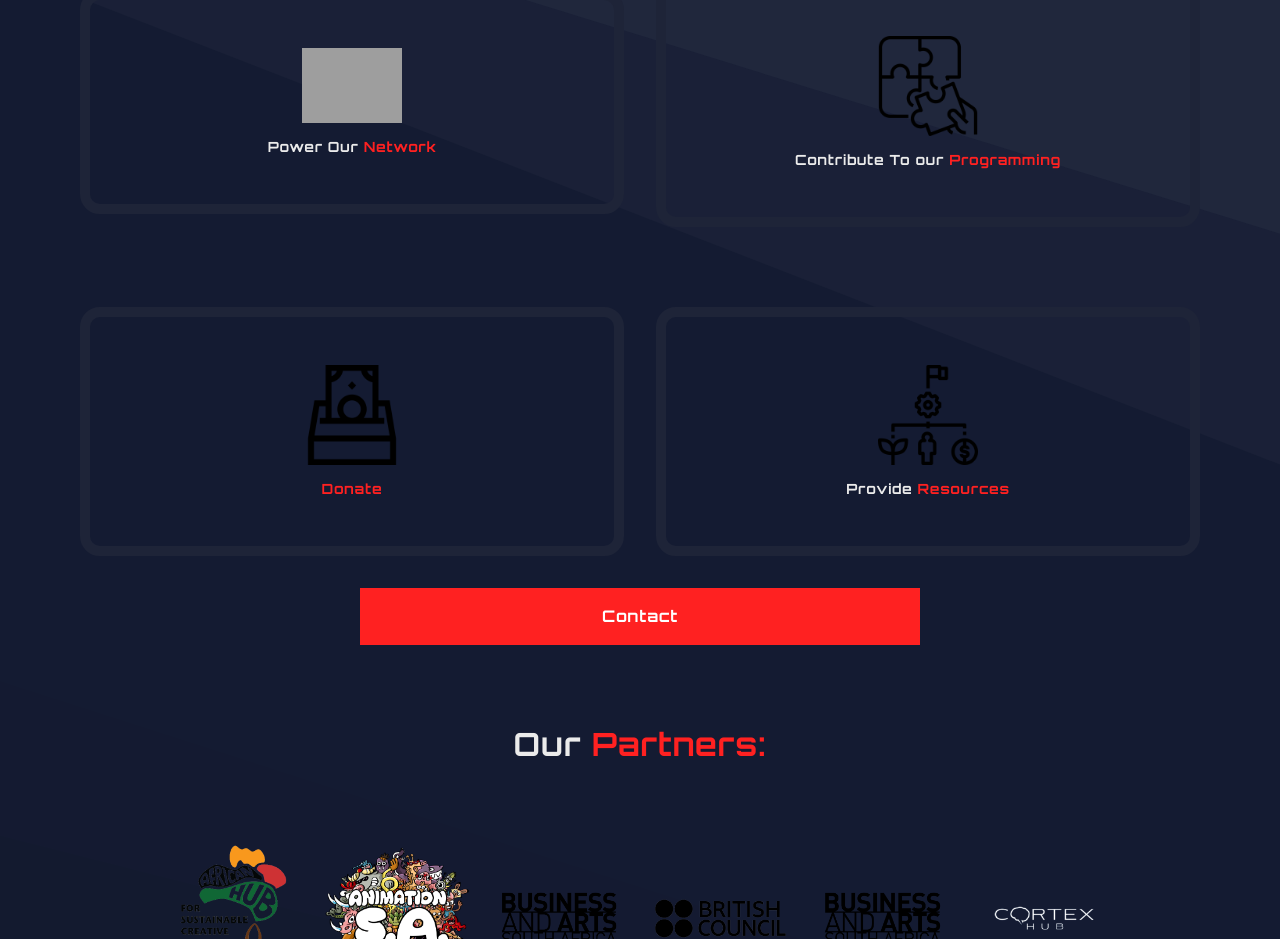
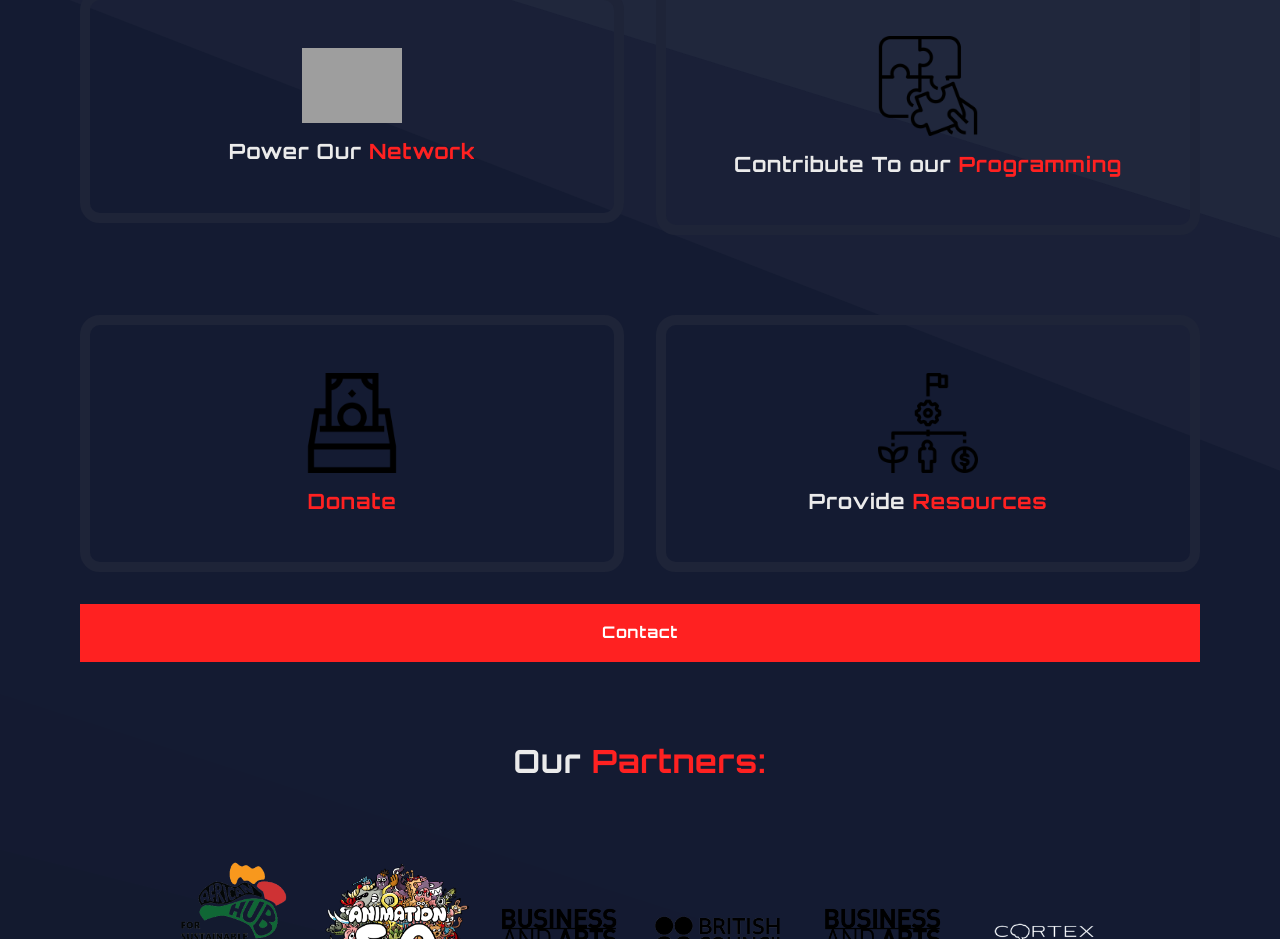
Before and after one commit to VUSI47-DEV/techjam-site, a React (Create React App) app: page /about in a window 1280 px wide. Shown: the part 2060-2999 px from the top of the page. Built offline with nearby package versions, Linux system fonts and the light colour scheme; grey boxes are pictures that could not be loaded; a web font is replaced by a local one.

Commit message:
improvements

```diff
--- a/src/components/PartnerWithUs/style.css
+++ b/src/components/PartnerWithUs/style.css
@@ -72,7 +72,7 @@
     /* color: #ff2121; */
     margin-top: 1rem;
     font-family: 'Orbitron', sans-serif;
-    font-size: 100%;
+    font-size: 150%;
     max-width: 100%;
     margin-right: auto;
     margin-left: auto;
@@ -97,7 +97,7 @@
     align-items: center;
 }
 .partner-contact{
-    width: 50%;
+    width: 100%;
     background-color: #ff2121;
     color: #fff;
     padding-top: 1rem;
```
